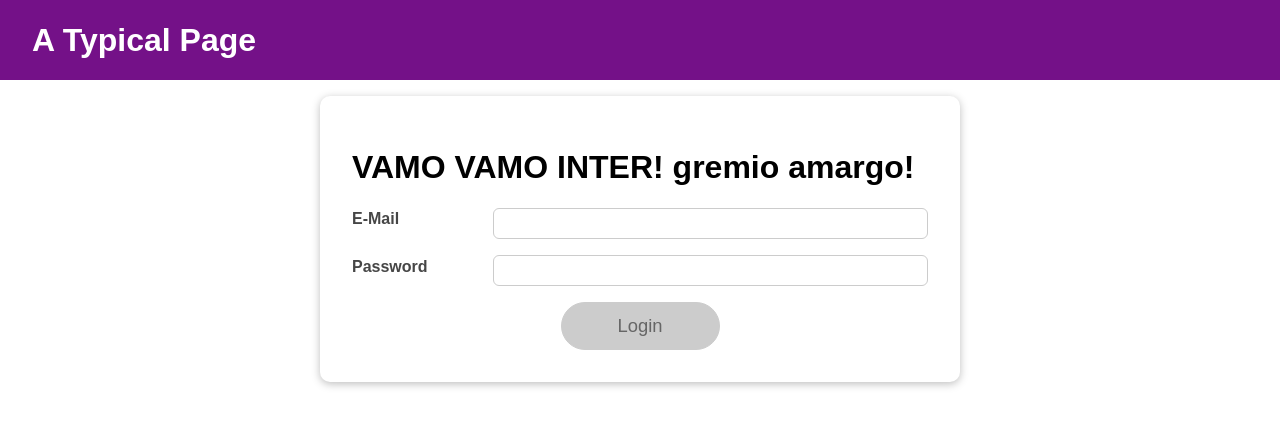
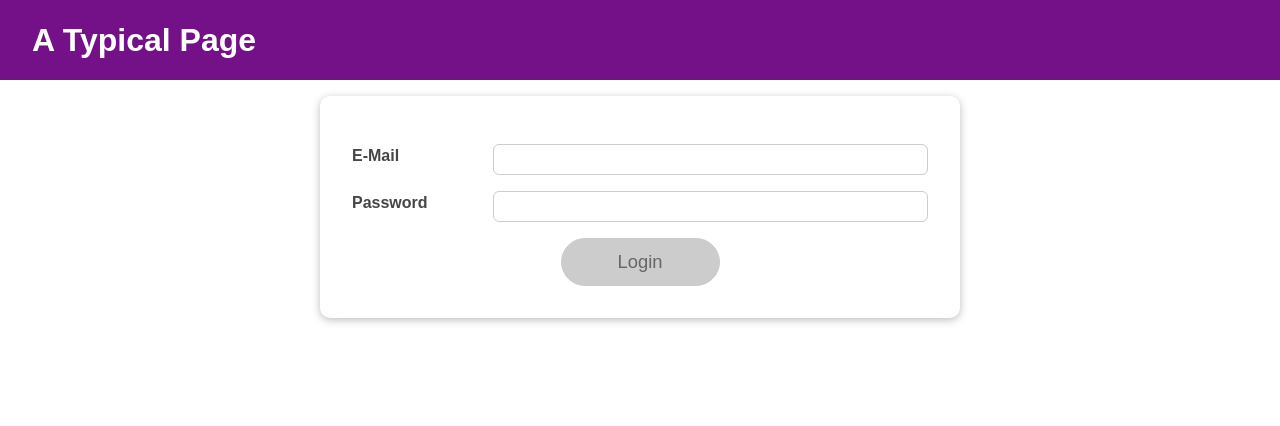
Before and after one commit to Pedro-Ribas-Moreira/React-FormValdation-Authentication, a React (Create React App) app: page / in a window 1280 px wide. Shown: the top 426 px of the page. Built offline with nearby package versions, Linux system fonts and the light colour scheme.

Commit message:
removed test h1

```diff
--- a/src/components/Login/Login.js
+++ b/src/components/Login/Login.js
@@ -75,7 +75,6 @@ const Login = (props) => {
 
   return (
     <Card className={classes.login}>
-      <h1>VAMO VAMO INTER! gremio amargo! </h1>
       <form onSubmit={submitHandler}>
         <div
           className={`${classes.control} ${
```
Also changed, not shown: 1 other file (tests, documents, lock files or other folders).
